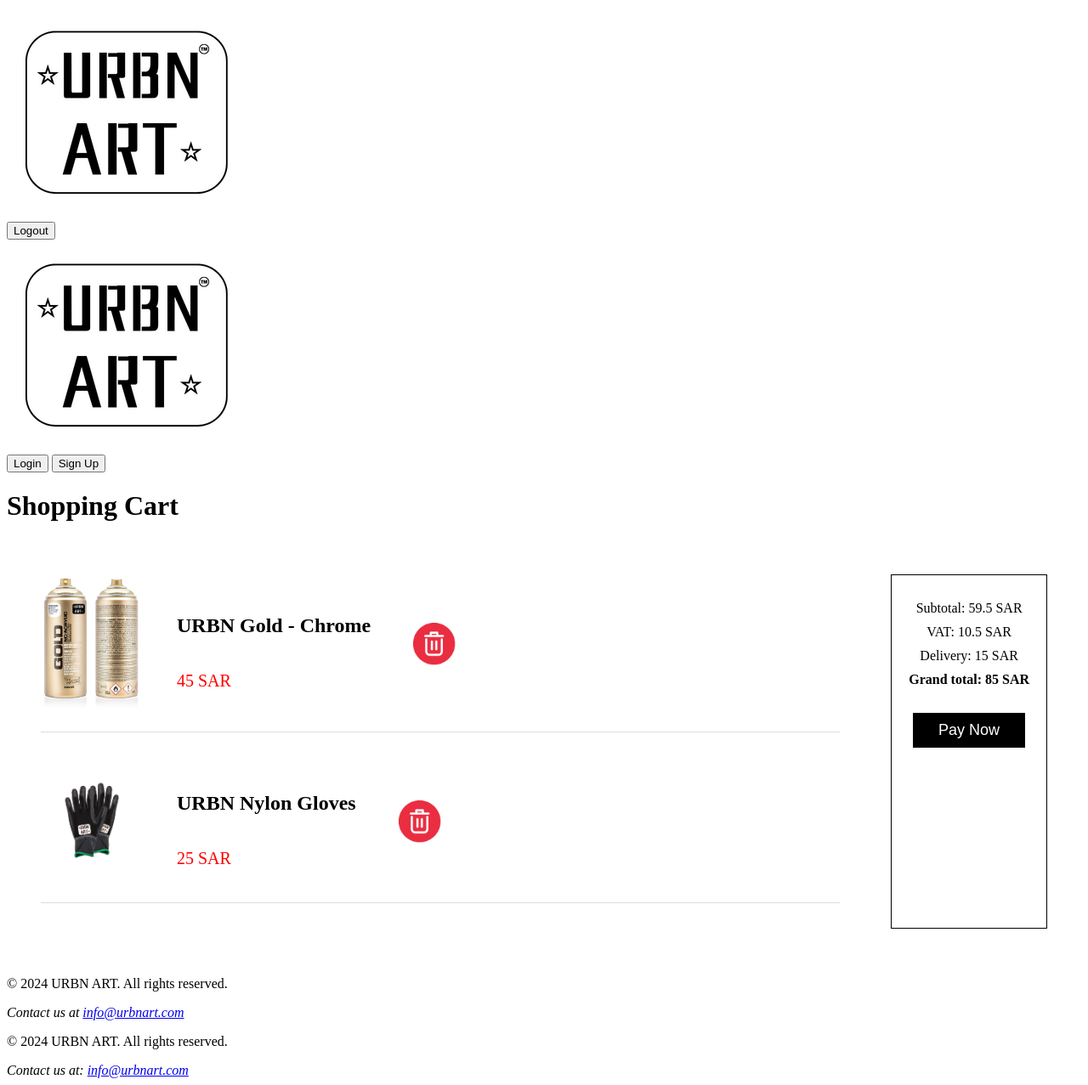
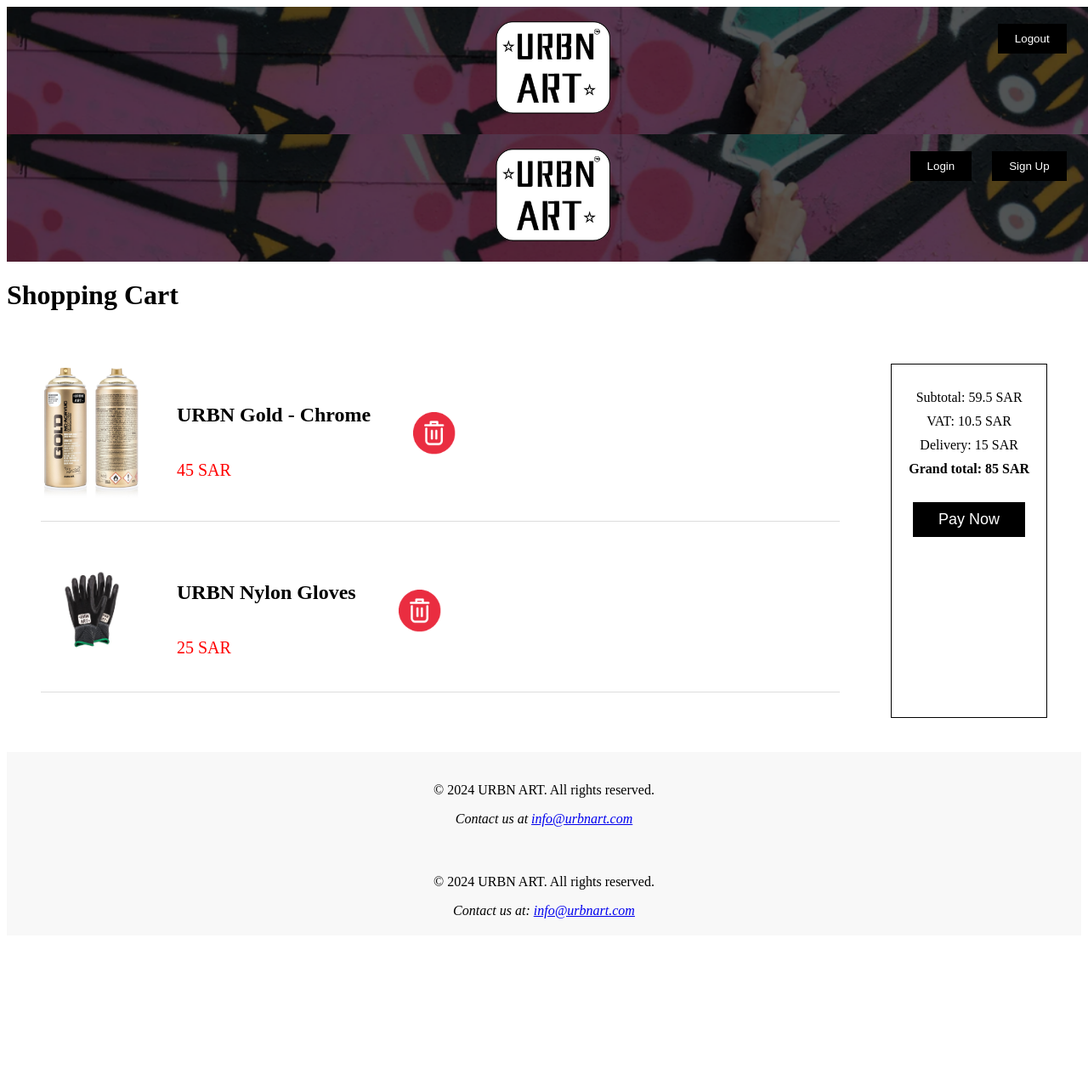
Before and after one commit to mohanad-s/URBN-ART, a PHP site: page /pages/cart.php in a window 1280 px wide. Shown: the whole page at 85% size. After the commit the page ends 1081 px from the top, so only its background shows below. Run offline with PHP 8.4, Linux system fonts and the light colour scheme; the visitor is signed in with stand-in values (Sample User, id 1).

Commit message:
Changes to be committed: 	modified:   CSS/style.css

```diff
--- a/CSS/style.css
+++ b/CSS/style.css
@@ -1,4 +1,68 @@
 /* Start of General Styles: styles that are applied to all pages */
+
+
+/* Header Section */
+header {
+    position: relative; /* Allows positioning child elements absolutely */
+    width: 101%; /* Set header width slightly larger than full width */
+    height: 150px; /* Set fixed height for the header */
+}
+
+/* Centered logo for index page */
+.header-logo {
+    position: absolute; /* Absolute positioning for logo */
+    top: 1px; /* Place logo at the top with small offset */
+    left: 50%; /* Center logo horizontally */
+    transform: translateX(-50%); /* Correct centering by shifting left by 50% */
+    z-index: 2; /* Ensure logo is above other elements */
+}
+
+.header-logo img {
+    width: 150px; /* Set fixed width for logo */
+    height: auto; /* Keep the aspect ratio */
+}
+
+/* Background image for header */
+.header-img {
+    position: absolute; /* Make the background image cover the entire header */
+    top: 0; /* Align the image at the top */
+    left: 0; /* Align the image at the left */
+    width: 100%; /* Full width */
+    height: 100%; /* Full height */
+    background-image: url('..\\images\\head.png'); /* Background image for header */
+    background-size: cover; /* Ensure image covers the header area */
+    background-position: center; /* Center the background image */
+    z-index: 1; /* Ensure image is behind other header elements */
+}
+
+/* Authentication buttons (Login and Sign Up) */
+.auth-buttons {
+    position: absolute; /* Position buttons absolutely in the header */
+    top: 20px; /* Align 20px from the top */
+    right: 20px; /* Align 20px from the right */
+    z-index: 2; /* Keep buttons above the background image */
+}
+
+.auth-buttons button {
+    margin: 0 10px; /* Add horizontal space between buttons */
+    padding: 10px 20px; /* Add padding inside the buttons */
+    background-color: #000; /* Set button background color */
+    color: #fff; /* Set button text color */
+    border: none; /* Remove default button border */
+    cursor: pointer; /* Change cursor to pointer on hover */
+}
+
+.auth-buttons button:hover {
+    background-color: #444; /* Change background color on hover */
+}
+
+/* Footer */
+footer {
+    background-color: #f8f8f8; /* Set light background color for footer */
+    padding: 20px 0; /* Add padding at top and bottom */
+    text-align: center; /* Center-align the text in the footer */
+    width: 100%; /* Make footer full width */
+}
 /* Specific login-container styling */
 .login-container {
     height: 100vh;
```
